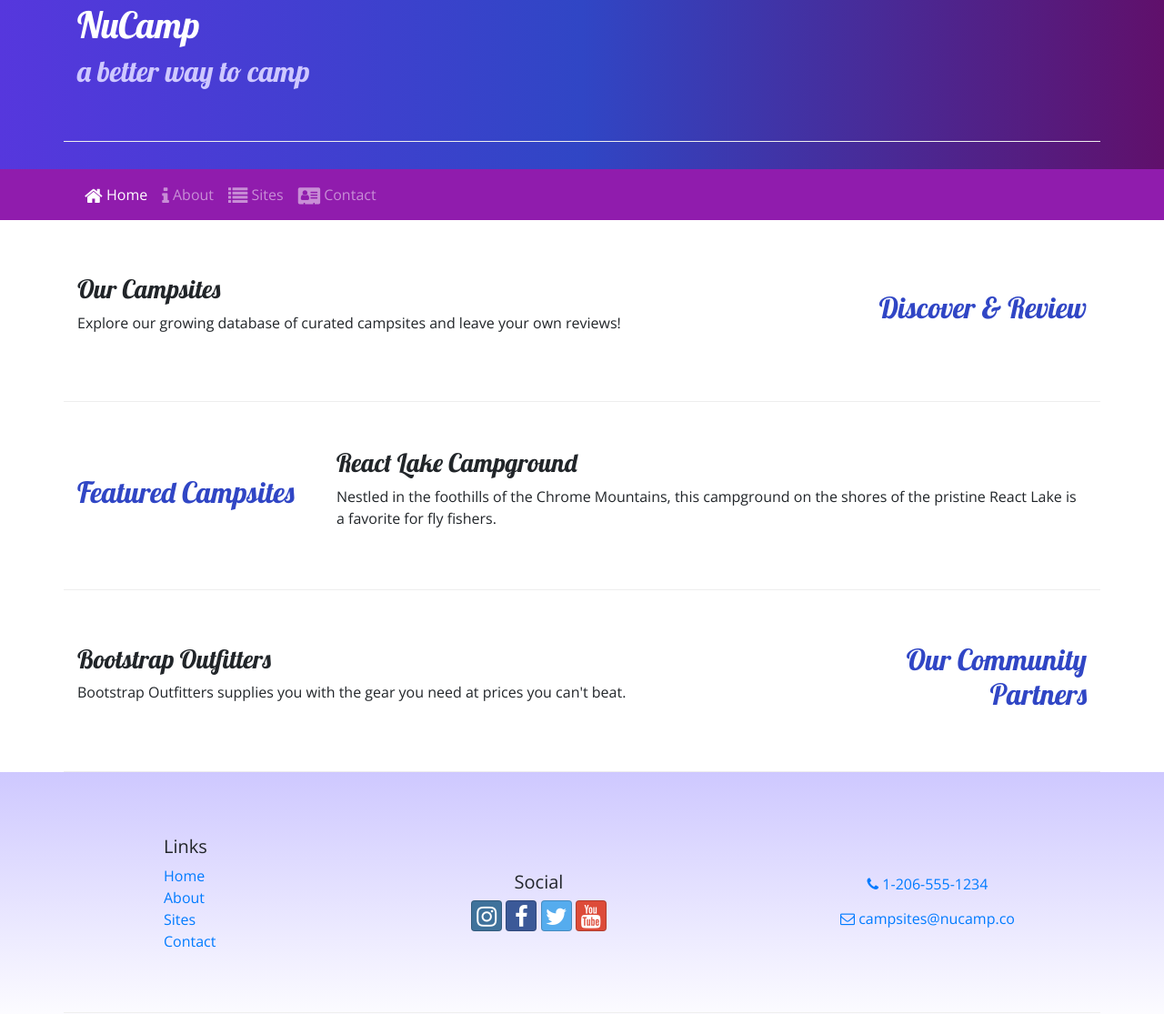
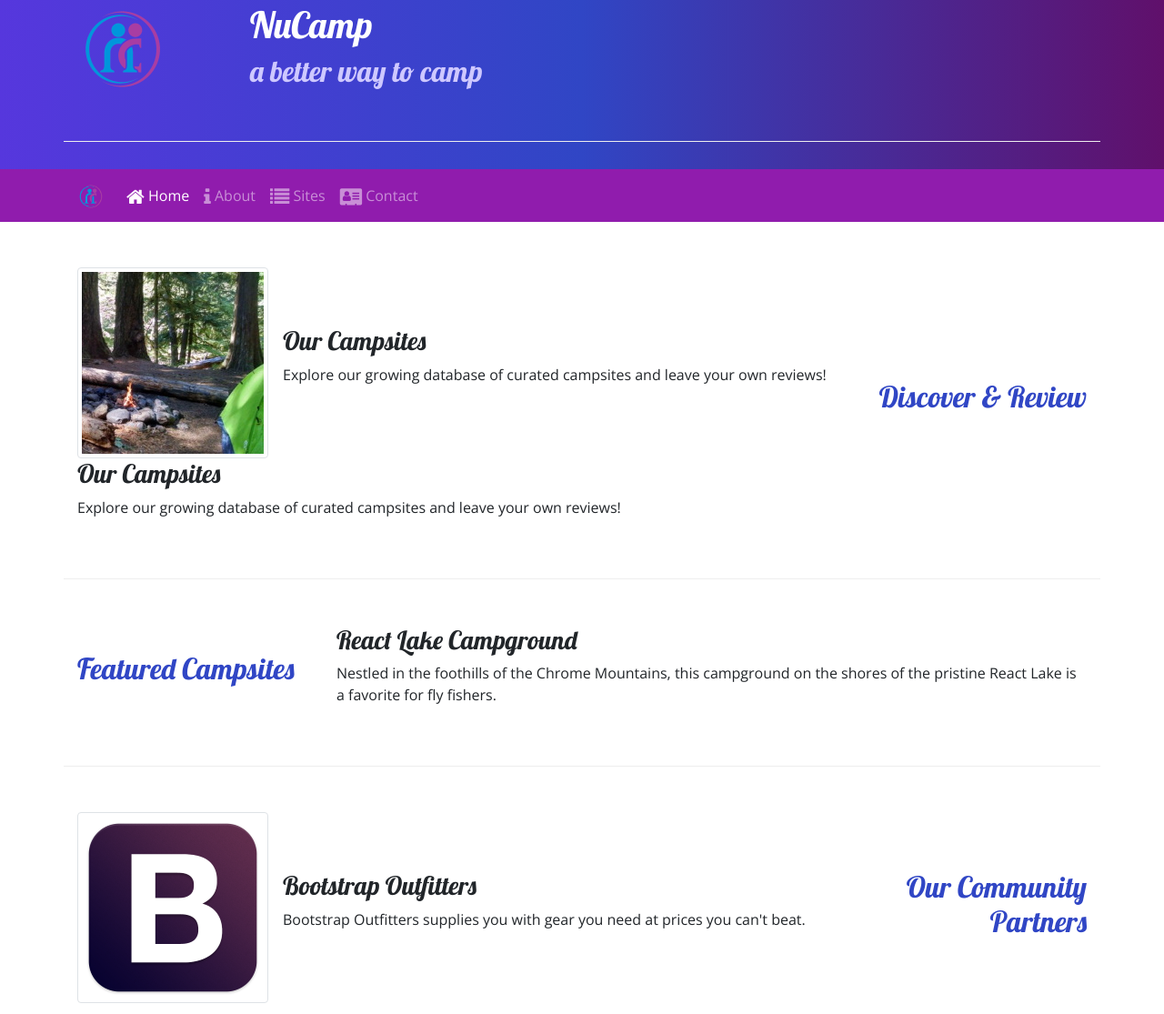
Before and after one commit to senf01/nucampsite, a website: page index.html in a window 1280 px wide. Shown: the part 77-1192 px from the top of the page at 91% size. Drawn offline with nearby package versions, Linux system fonts and the light colour scheme.

Commit message:
Images and Media

```diff
--- a/index.html
+++ b/index.html
@@ -22,6 +22,9 @@
     <header class="jumbotron jumbotron-fluid">
         <div class="container">
             <div class="row row-content align-items-center">
+                <div class="col-4 col-sm-3 col-md-2 align-self-center">
+                    <img src="img/logo.png" class="img-fluid" />
+                </div>
                 <div class="col">
                     <h1>NuCamp</h1>
                     <h2>a better way to camp</h2>
@@ -32,7 +35,8 @@
 
     <nav class="navbar navbar-expand-sm navbar-dark sticky-top">
         <div class="container">
-            <button class="navbar-toggler ml-auto" type="button" data-toggle="collapse" data-target="#nucampNavbar">
+            <a class="navbar-brand" href="#"><img src="img/logo.png" height="30" width="30" /></a>
+            <button class="navbar-toggler" type="button" data-toggle="collapse" data-target="#nucampNavbar">
                 <span class="navbar-toggler-icon"></span>
             </button>
             <div class="collapse navbar-collapse" id="nucampNavbar">
@@ -52,6 +56,13 @@
                 <h2 class="text-sm-right">Discover & Review</h2>
             </div>
             <div class="col">
+                <div class="media">
+                    <img class="d-flex mr-3 img-thumbnail" src="img/breadcrumb-trail-thumb.jpg" alt="Breadcrumb Trail" />
+                    <div class="media-body align-self-center">
+                        <h3>Our Campsites</h3>
+                        <p class="d-none d-sm-block">Explore our growing database of curated campsites and leave your own reviews!</p>
+                    </div>
+                </div>
                 <h3>Our Campsites</h3>
                 <p class="d-none d-sm-block">Explore our growing database of curated campsites and leave your own
                     reviews!</p>
@@ -75,9 +86,13 @@
                 <h2 class="text-sm-right">Our Community Partners</h2>
             </div>
             <div class="col">
-                <h3>Bootstrap Outfitters</h3>
-                <p class="d-none d-sm-block">Bootstrap Outfitters supplies you with the gear you need at prices you
-                    can't beat.</p>
+                <div class="media">
+                    <img class="d-flex mr-3 img-thumbnail" src="img/bootstrap-thumb.png" alt="Bootstrap Outfitters" />
+                    <div class="media-body align-self-center">
+                        <h3>Bootstrap Outfitters</h3>
+                        <p class="d-none d-sm-block">Bootstrap Outfitters supplies you with gear you need at prices you can't beat.</p>
+                    </div>
+                </div>
             </div>
         </div>
     </div>
```
Also changed, not shown: aboutus.html (+5 -1 lines), contactus.html (+5 -1 lines), img/bootstrap-thumb.png (added), img/breadcrumb-trail-thumb.jpg (added), img/breadcrumb-trail.jpg (added), img/chrome-river-thumb.jpg (added), img/chrome-river.jpg (added), img/logo.png (added), img/react-lake-thumb.jpg (added), img/react-lake.jpg (added).
